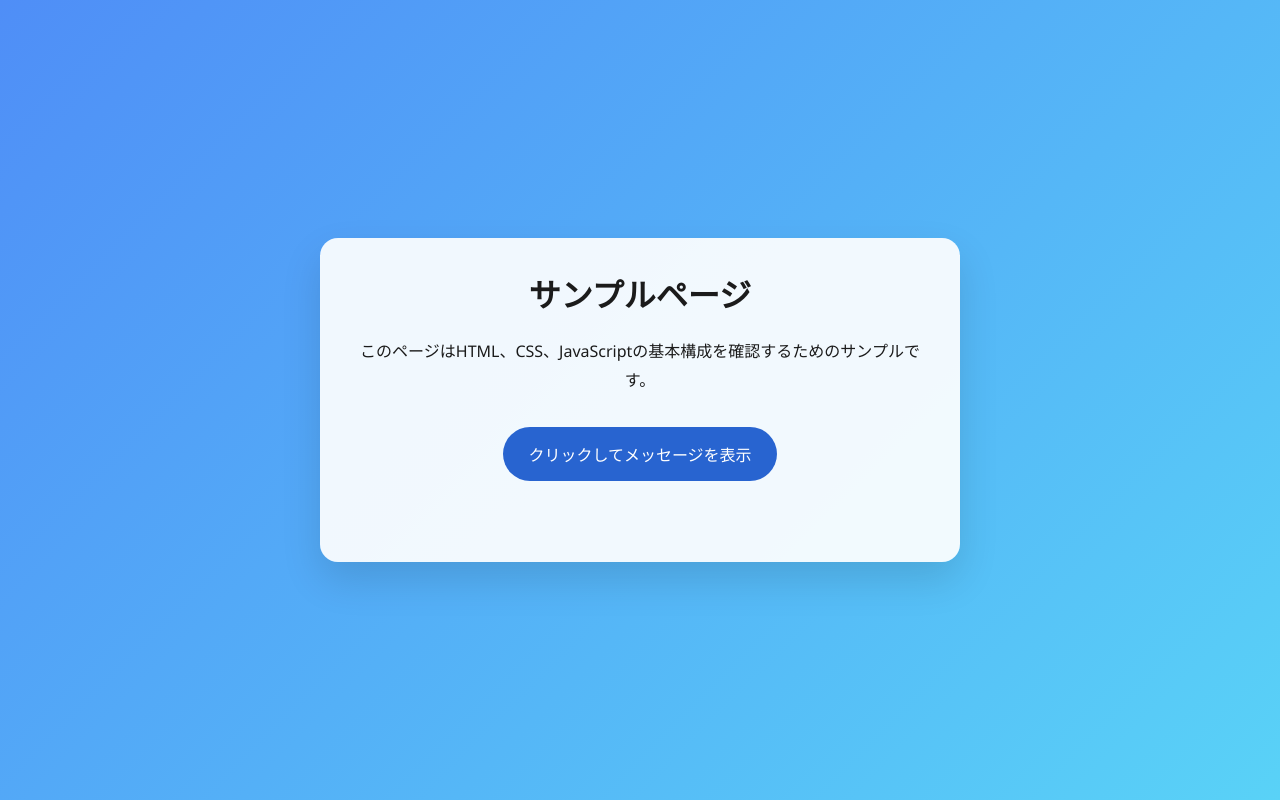
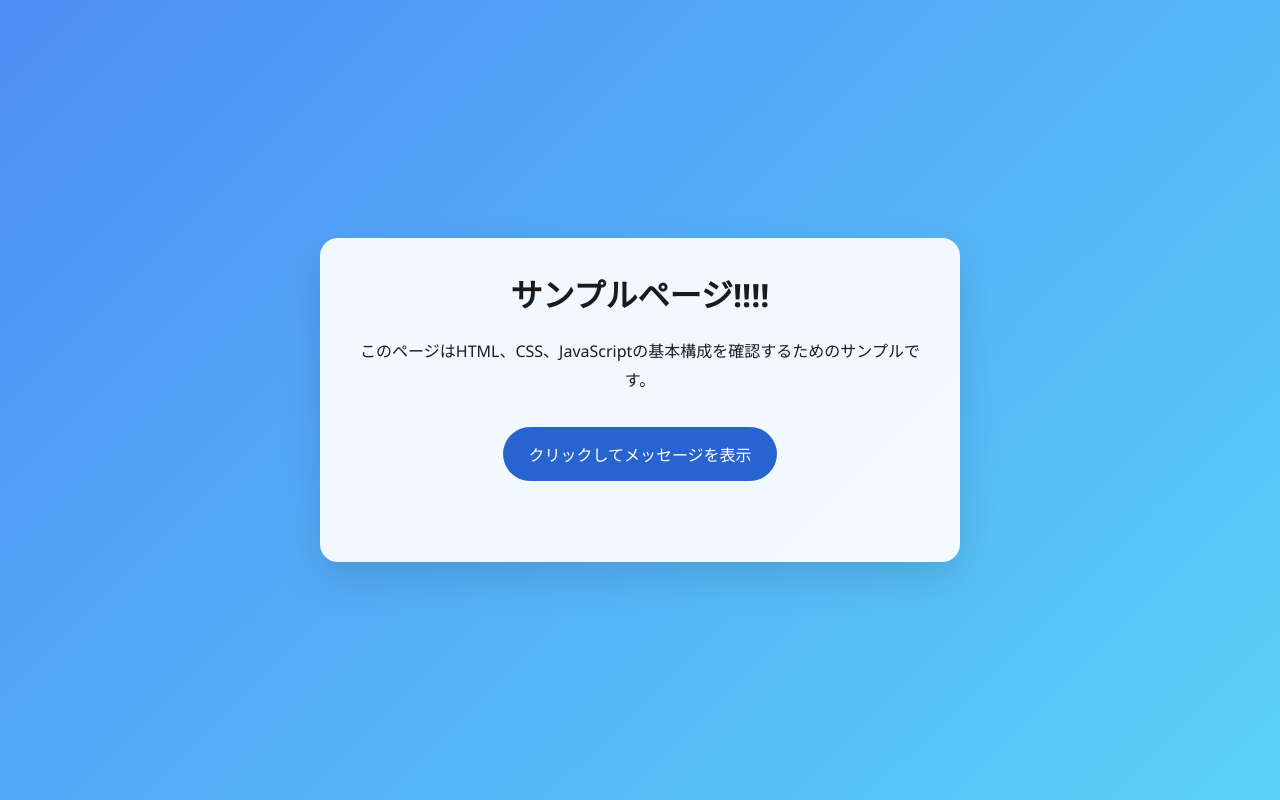
Before and after one commit to mujirushimuin/sample-repository, a plain HTML site: page index.html in a window 1280 px wide. Drawn offline with Linux system fonts and the light colour scheme.

```diff
--- a/index.html
+++ b/index.html
@@ -8,7 +8,7 @@
 </head>
 <body>
   <main class="container">
-    <h1>サンプルページ</h1>
+    <h1>サンプルページ!!!!</h1>
     <p>このページはHTML、CSS、JavaScriptの基本構成を確認するためのサンプルです。</p>
     <button id="actionButton">クリックしてメッセージを表示</button>
     <div id="message" class="message"></div>
```
